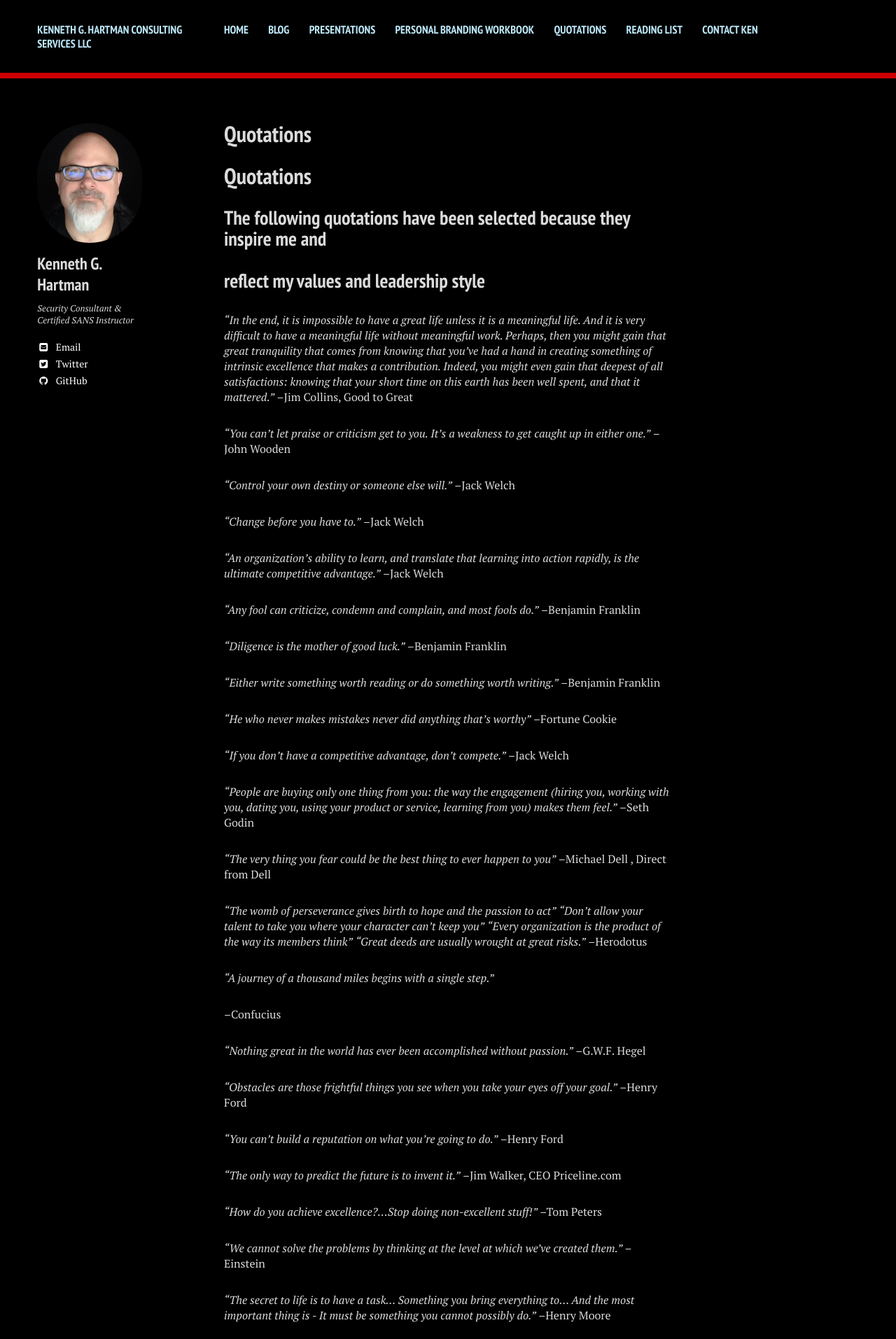
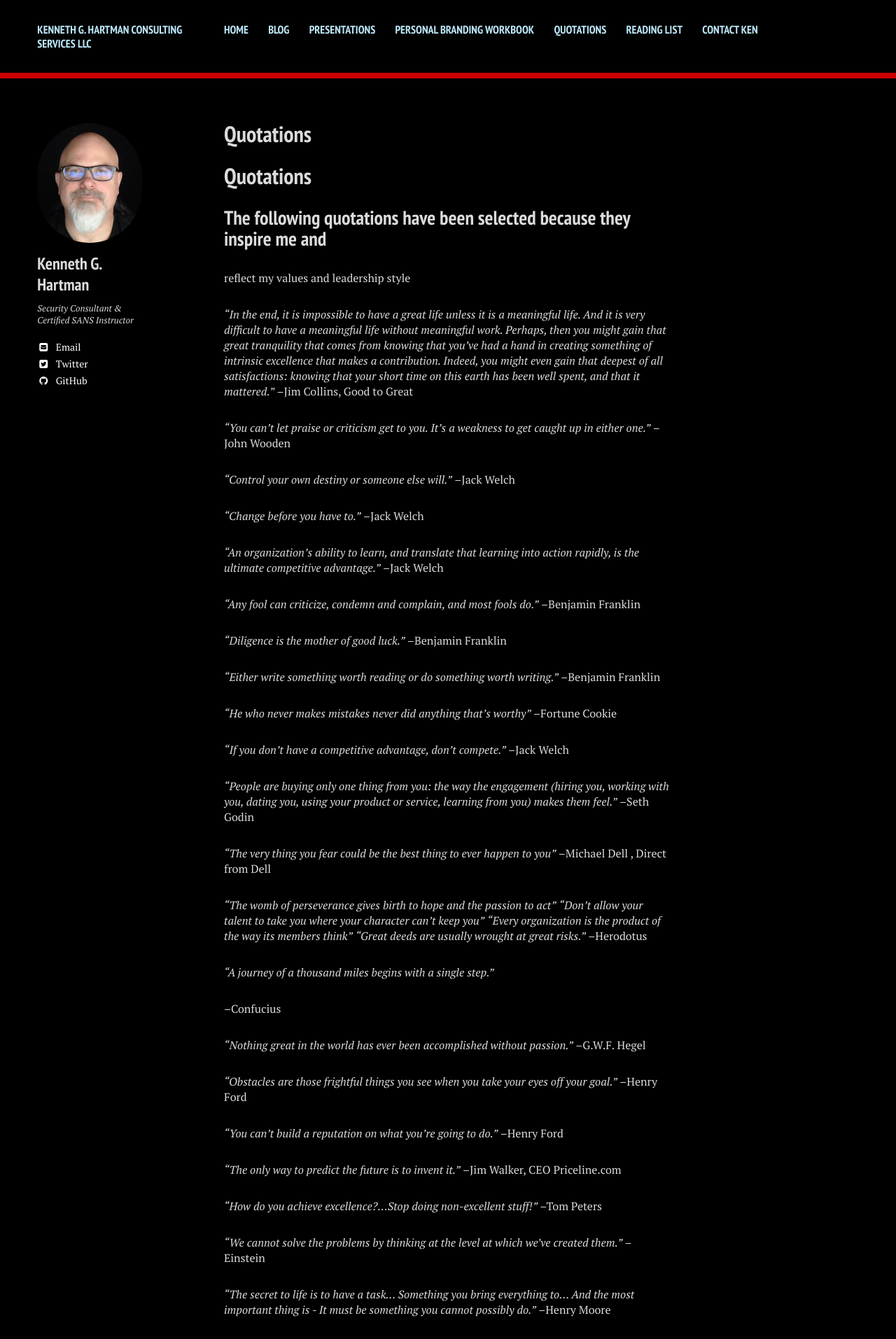
Before and after one commit to mlmargotto/DecSecOpsTools, a Jekyll site: the page built from docs/quotations.md, in a window 1280 px wide. Shown: the top 1913 px of the page at 70% size. Built offline with Jekyll 4.4.1, drawn with Linux system fonts in a browser that asks for light colours; nearby versions of some CDN libraries; our own code applies the rules of GitHub Pages for plain Markdown files.

```diff
--- a/docs/quotations.md
+++ b/docs/quotations.md
@@ -2,8 +2,7 @@
 # Quotations
 
 ## The following quotations have been selected because they inspire me and
-
-## reflect my values and leadership style
+reflect my values and leadership style
 
 *"In the end, it is impossible to have a great life unless it is a
 meaningful life. And it is very difficult to have a meaningful life without
@@ -12,14 +11,14 @@ from knowing that you've had a hand in creating something of intrinsic
 excellence that makes a contribution.  Indeed, you might even gain that deepest
 of all satisfactions: knowing that your short time on this earth has been well
 spent, and that it mattered."*
- --Jim Collins, Good to Great
+--Jim Collins, Good to Great
 
 *"You can't let praise or criticism get to you. It's a weakness to get
 caught up in either one."*
- --John Wooden
+--John Wooden
 
 *"Control your own destiny or someone else will."*
- --Jack Welch
+--Jack Welch
 
 *"Change before you have to."*
  --Jack Welch
```
